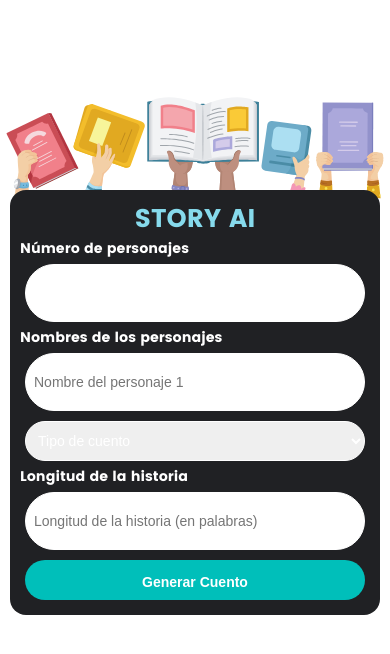
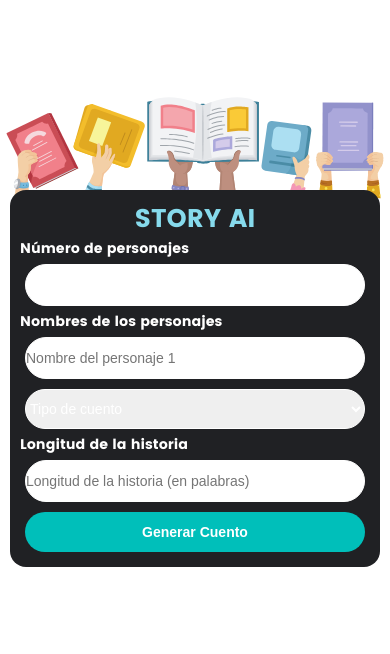
Before and after one commit to Kojimena/StoryTellingGPT, a React (Vite) app: page / in a window 390 px wide. Shown: the top 654 px of the page. Built offline with nearby package versions, Linux system fonts and the light colour scheme; no server answers.

Commit message:
Update StoryForm.css

```diff
--- a/src/components/StoryForm/StoryForm.css
+++ b/src/components/StoryForm/StoryForm.css
@@ -23,6 +23,7 @@
   font-size: 14px;
   line-height: 2;
   color : #fff;
+  padding: 0;
 }
 
 .story-form input:focus,
@@ -72,10 +73,4 @@
   .story-form .story-form-title{
     font-size: 1.60rem;
   }
-
-  .story-form input,
-  .story-form select,
-  .story-form button {
-    padding: 8px;
-  }
 }
```
